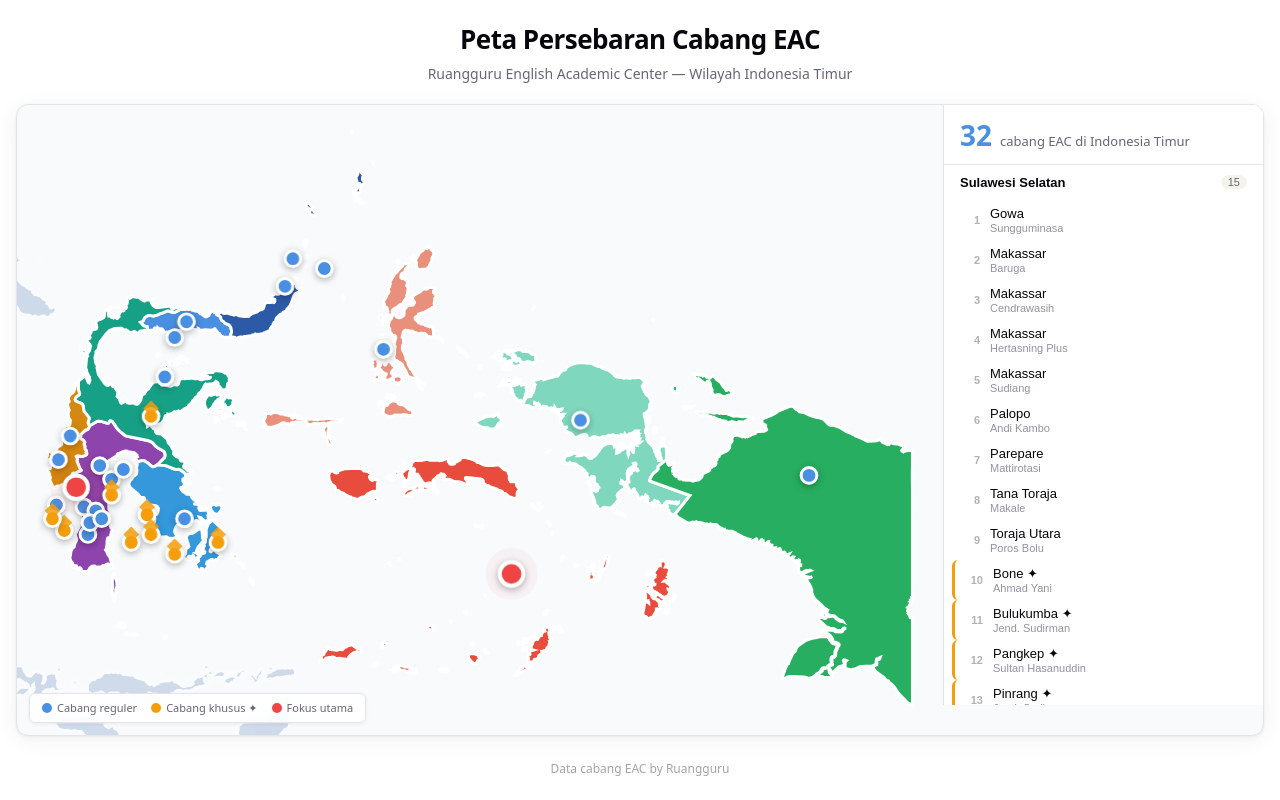
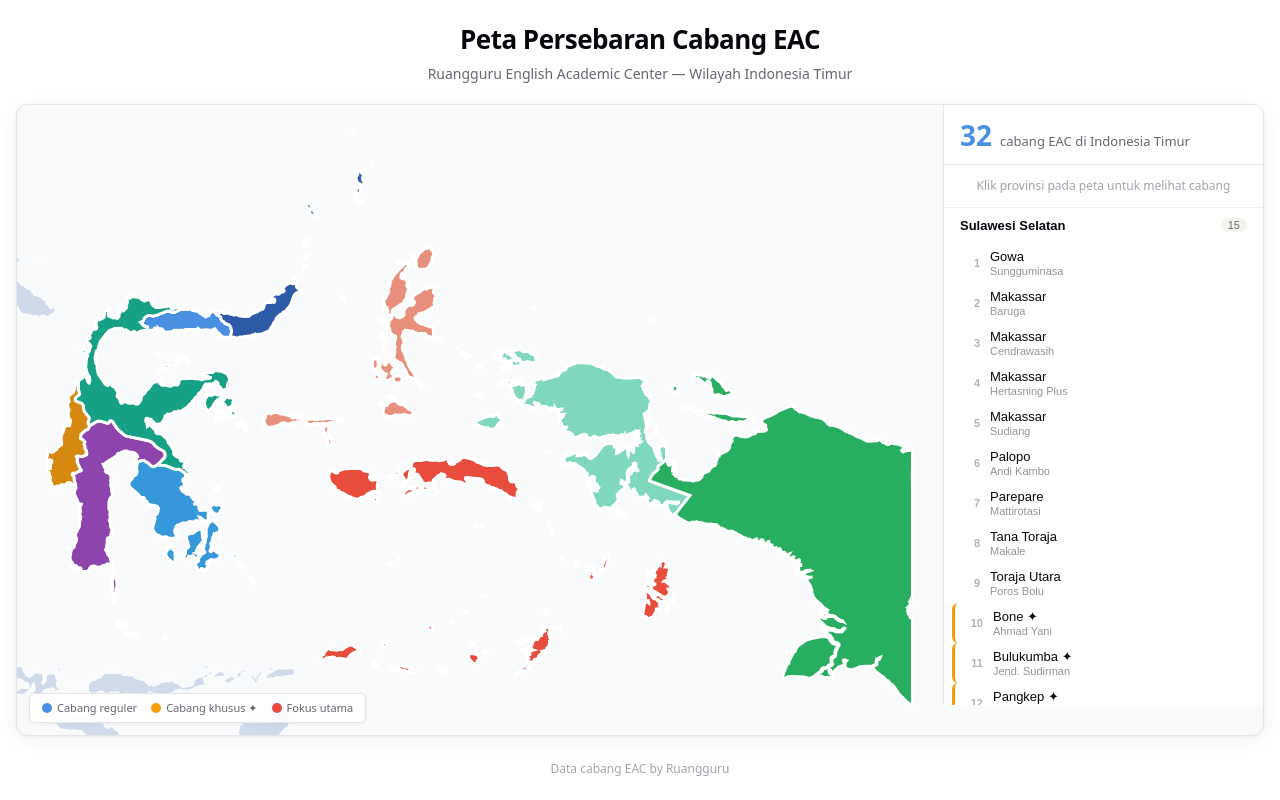
Before and after one commit to mrdevip15/maps-svg, a React (Vite) app in the folder map-app/: page / in a window 1280 px wide. Built offline with nearby package versions, Linux system fonts and the light colour scheme.

Commit message:
add zoom on region

```diff
--- a/map-app/src/App.css
+++ b/map-app/src/App.css
@@ -131,6 +131,54 @@
   }
 }
 
+@keyframes marker-appear {
+  0% {
+    opacity: 0;
+    transform: scale(0.3);
+  }
+  100% {
+    opacity: 1;
+    transform: scale(1);
+  }
+}
+
+/* ========== Zoom Back Button ========== */
+
+.zoom-back-btn {
+  position: absolute;
+  top: 12px;
+  left: 12px;
+  padding: 6px 14px;
+  border: 1px solid var(--border);
+  border-radius: 6px;
+  background: rgba(255, 255, 255, 0.9);
+  backdrop-filter: blur(6px);
+  font-size: 12px;
+  font-weight: 500;
+  color: var(--text-h);
+  cursor: pointer;
+  transition: background 0.15s ease, box-shadow 0.15s ease;
+  box-shadow: 0 1px 4px rgba(0, 0, 0, 0.06);
+  z-index: 3;
+  font-family: system-ui, sans-serif;
+}
+
+.zoom-back-btn:hover {
+  background: rgba(255, 255, 255, 1);
+  box-shadow: 0 2px 8px rgba(0, 0, 0, 0.1);
+}
+
+@media (prefers-color-scheme: dark) {
+  .zoom-back-btn {
+    background: rgba(22, 23, 29, 0.9);
+    border-color: var(--border);
+    color: var(--text-h);
+  }
+  .zoom-back-btn:hover {
+    background: rgba(30, 32, 40, 0.95);
+  }
+}
+
 /* ========== Legend ========== */
 
 .legend {
@@ -243,6 +291,16 @@
 .sidebar-summary span:last-child {
   font-size: 13px;
   color: var(--text);
+}
+
+/* Hint when no region selected */
+.sidebar-hint {
+  padding: 12px 16px;
+  font-size: 12px;
+  color: var(--text);
+  opacity: 0.6;
+  text-align: center;
+  border-bottom: 1px solid var(--border);
 }
 
 /* Region group */
--- a/map-app/src/components/InteractiveMap.tsx
+++ b/map-app/src/components/InteractiveMap.tsx
@@ -1,4 +1,4 @@
-import { useCallback, useMemo, useState, type MouseEvent } from "react";
+import { useCallback, useMemo, useState, useRef, useEffect, type MouseEvent } from "react";
 import { eacBranches, type EacBranch } from "../data/eacBranches";
 import { pathToProvince } from "../data/provinceMap";
 
@@ -15,7 +15,15 @@ interface SvgPath {
   index: number;
 }
 
+const DEFAULT_VB = { x: 500, y: 10, w: 470, h: 320 };
+
 const targetIndices = new Set(Object.keys(pathToProvince).map(Number));
+
+// Province path indices grouped by region code for click-outside detection
+const provinceIndexByCode = new Map<string, number>();
+for (const [idx, code] of Object.entries(pathToProvince)) {
+  provinceIndexByCode.set(code, Number(idx));
+}
 
 function parseSvgPaths(svgText: string): SvgPath[] {
   const regex = /<path[^>]*>/g;
@@ -60,13 +68,46 @@ function groupBranchesByRegion(branches: EacBranch[]) {
   );
 }
 
+/** Compute a viewBox that frames all branches in a region with padding. */
+function regionViewBox(branches: EacBranch[]): { x: number; y: number; w: number; h: number } {
+  const padding = 28;
+  const minX = Math.min(...branches.map((b) => b.x)) - padding;
+  const maxX = Math.max(...branches.map((b) => b.x)) + padding;
+  const minY = Math.min(...branches.map((b) => b.y)) - padding;
+  const maxY = Math.max(...branches.map((b) => b.y)) + padding;
+
+  // Maintain aspect ratio close to the default
+  const w = maxX - minX;
+  const h = maxY - minY;
+  const targetAspect = DEFAULT_VB.w / DEFAULT_VB.h;
+  let finalW = w;
+  let finalH = h;
+
+  if (w / h > targetAspect) {
+    finalH = w / targetAspect;
+  } else {
+    finalW = h * targetAspect;
+  }
+
+  const cx = (minX + maxX) / 2;
+  const cy = (minY + maxY) / 2;
+
+  return {
+    x: cx - finalW / 2,
+    y: cy - finalH / 2,
+    w: finalW,
+    h: finalH,
+  };
+}
+
 export default function InteractiveMap() {
   const [tooltip, setTooltip] = useState<TooltipData | null>(null);
   const [hoveredIdx, setHoveredIdx] = useState<number | null>(null);
-  const [hoveredRegionCode, setHoveredRegionCode] = useState<string | null>(null);
   const [selectedRegionCode, setSelectedRegionCode] = useState<string | null>(null);
   const [activeBranchId, setActiveBranchId] = useState<number | null>(null);
   const [svgRaw, setSvgRaw] = useState<string | null>(null);
+  const [currentVB, setCurrentVB] = useState(DEFAULT_VB);
+  const animRef = useRef<number | null>(null);
 
   if (typeof window !== "undefined" && !svgRaw) {
     fetch("/all_region.svg")
@@ -86,7 +127,51 @@ export default function InteractiveMap() {
     []
   );
 
-  const activeRegionCode = hoveredRegionCode ?? selectedRegionCode;
+  // Pre-compute viewboxes per region
+  const viewBoxByRegion = useMemo(() => {
+    const map: Record<string, { x: number; y: number; w: number; h: number }> = {};
+    for (const group of branchGroups) {
+      map[group.regionCode] = regionViewBox(group.branches);
+    }
+    return map;
+  }, [branchGroups]);
+
+  // Smoothly animate viewBox transition
+  useEffect(() => {
+    const target = selectedRegionCode ? viewBoxByRegion[selectedRegionCode] : DEFAULT_VB;
+
+    const animate = () => {
+      setCurrentVB((prev) => {
+        const dx = target.x - prev.x;
+        const dy = target.y - prev.y;
+        const dw = target.w - prev.w;
+        const dh = target.h - prev.h;
+
+        if (Math.abs(dx) < 0.3 && Math.abs(dy) < 0.3 && Math.abs(dw) < 0.3 && Math.abs(dh) < 0.3) {
+          return target;
+        }
+
+        return {
+          x: prev.x + dx * 0.12,
+          y: prev.y + dy * 0.12,
+          w: prev.w + dw * 0.12,
+          h: prev.h + dh * 0.12,
+        };
+      });
+
+      animRef.current = requestAnimationFrame(animate);
+    };
+
+    animRef.current = requestAnimationFrame(animate);
+    return () => {
+      if (animRef.current !== null) cancelAnimationFrame(animRef.current);
+    };
+  }, [selectedRegionCode, viewBoxByRegion]);
+
+  const selectedBranches = useMemo(
+    () => (selectedRegionCode ? branchesByRegion[selectedRegionCode] ?? [] : []),
+    [selectedRegionCode, branchesByRegion]
+  );
 
   const moveTooltip = useCallback((e: MouseEvent) => {
     setTooltip((prev) => (prev ? { ...prev, x: e.clientX + 14, y: e.clientY - 10 } : null));
@@ -99,7 +184,6 @@ export default function InteractiveMap() {
 
       if (regionCode && regionBranches?.length) {
         setHoveredIdx(idx);
-        setHoveredRegionCode(regionCode);
         setTooltip({
           title: regionBranches[0].region,
           lines: [`${regionBranches.length} cabang EAC`],
@@ -113,8 +197,23 @@ export default function InteractiveMap() {
 
   const handleProvinceLeave = useCallback(() => {
     setHoveredIdx(null);
-    setHoveredRegionCode(null);
     setTooltip(null);
+  }, []);
+
+  const handleProvinceClick = useCallback((idx: number) => {
+    const regionCode = pathToProvince[idx];
+    if (regionCode) {
+      setSelectedRegionCode((current) => (current === regionCode ? null : regionCode));
+    }
+  }, []);
+
+  // Click on SVG background (non-province) to deselect
+  const handleSvgBgClick = useCallback((e: MouseEvent<SVGSVGElement>) => {
+    // Only if clicking directly on the svg or a non-target path
+    const target = e.target as SVGElement;
+    if (target.tagName === "svg" || target.tagName === "rect") {
+      setSelectedRegionCode(null);
+    }
   }, []);
 
   const handleMarkerEnter = useCallback((branch: EacBranch, e: MouseEvent) => {
@@ -136,15 +235,23 @@ export default function InteractiveMap() {
     setSelectedRegionCode((current) => (current === regionCode ? null : regionCode));
   }, []);
 
+  const viewBoxStr = `${currentVB.x} ${currentVB.y} ${currentVB.w} ${currentVB.h}`;
+
   return (
     <div className="map-layout">
       <div className="map-container" onMouseMove={tooltip ? moveTooltip : undefined}>
-        <svg viewBox="500 10 470 320" preserveAspectRatio="xMinYMin" className="map-svg">
+        <svg
+          viewBox={viewBoxStr}
+          preserveAspectRatio="xMidYMid meet"
+          className="map-svg"
+          onClick={handleSvgBgClick}
+        >
           {paths.map(({ d, fill, index }) => {
             const regionCode = pathToProvince[index];
             const isTarget = targetIndices.has(index);
-            const isHovered = index === hoveredIdx || (!!activeRegionCode && regionCode === activeRegionCode);
-            const isDimmed = activeRegionCode !== null && regionCode !== activeRegionCode;
+            const isSelected = selectedRegionCode !== null && regionCode === selectedRegionCode;
+            const isHovered = index === hoveredIdx;
+            const isDimmed = selectedRegionCode !== null && regionCode !== selectedRegionCode;
 
             return (
               <path
@@ -153,34 +260,41 @@ export default function InteractiveMap() {
                 fill={fill}
                 stroke="#ffffff"
                 strokeWidth={1.5}
-                className={isHovered ? "province-active" : undefined}
+                className={isSelected || isHovered ? "province-active" : undefined}
                 style={{
                   cursor: isTarget ? "pointer" : "default",
-                  opacity: activeRegionCode !== null ? (isHovered ? 1 : isTarget ? 0.32 : 0.12) : isTarget ? 1 : 0.2,
-                  filter: isDimmed ? "grayscale(0.25)" : undefined,
+                  opacity: selectedRegionCode !== null
+                    ? isSelected ? 1 : isTarget ? 0.25 : 0.1
+                    : isTarget ? 1 : 0.2,
+                  filter: isDimmed ? "grayscale(0.3)" : undefined,
+                  transition: "opacity 0.3s ease, filter 0.3s ease",
                 }}
                 onMouseEnter={isTarget ? (e) => handleProvinceEnter(index, e) : undefined}
                 onMouseLeave={isTarget ? handleProvinceLeave : undefined}
+                onClick={isTarget ? (e) => {
+                  e.stopPropagation();
+                  handleProvinceClick(index);
+                } : undefined}
               />
             );
           })}
 
-          {eacBranches.map((branch) => {
+          {/* Only show markers when a region is selected */}
+          {selectedBranches.map((branch) => {
             const isBranchActive = branch.id === activeBranchId;
-            const isRegionActive = activeRegionCode === branch.regionCode;
-            const shouldDim = activeRegionCode !== null && !isRegionActive;
 
             return (
               <g
                 key={branch.id}
                 className={`branch-marker${branch.special ? " special" : ""}${branch.highlighted ? " highlighted" : ""}${
-                  isBranchActive || isRegionActive ? " active" : ""
-                }${shouldDim ? " dimmed" : ""}`}
+                  isBranchActive ? " active" : ""
+                }`}
+                style={{ opacity: 1, animation: "marker-appear 0.3s ease forwards" }}
                 onMouseEnter={(e) => handleMarkerEnter(branch, e)}
                 onMouseLeave={handleMarkerLeave}
-                onClick={() => {
+                onClick={(e) => {
+                  e.stopPropagation();
                   setActiveBranchId(branch.id);
-                  setSelectedRegionCode(branch.regionCode);
                 }}
               >
                 {branch.highlighted && <circle className="marker-pulse" cx={branch.x} cy={branch.y} r="8" />}
@@ -200,6 +314,17 @@ export default function InteractiveMap() {
             );
           })}
         </svg>
+
+        {/* Back button when zoomed */}
+        {selectedRegionCode && (
+          <button
+            type="button"
+            className="zoom-back-btn"
+            onClick={() => setSelectedRegionCode(null)}
+          >
+            ← Kembali ke peta utama
+          </button>
+        )}
 
         <div className="legend" aria-label="Legenda marker cabang">
           <div className="legend-item"><span className="legend-dot regular" /> Cabang reguler</div>
@@ -223,8 +348,15 @@ export default function InteractiveMap() {
           <span>cabang EAC di Indonesia Timur</span>
         </div>
 
+        {!selectedRegionCode && (
+          <div className="sidebar-hint">Klik provinsi pada peta untuk melihat cabang</div>
+        )}
+
         {branchGroups.map((group) => (
-          <section className="sidebar-region" key={group.regionCode}>
+          <section
+            className={`sidebar-region${selectedRegionCode === group.regionCode ? " expanded" : ""}`}
+            key={group.regionCode}
+          >
             <button
               type="button"
               className={`sidebar-region-header${selectedRegionCode === group.regionCode ? " active" : ""}`}
@@ -242,7 +374,11 @@ export default function InteractiveMap() {
                   className={`sidebar-branch${branch.special ? " special" : ""}${branch.highlighted ? " highlighted" : ""}${
                     activeBranchId === branch.id ? " active" : ""
                   }`}
-                  onMouseEnter={() => setActiveBranchId(branch.id)}
+                  onMouseEnter={() => {
+                    setActiveBranchId(branch.id);
+                    if (selectedRegionCode === branch.regionCode) return;
+                    setSelectedRegionCode(branch.regionCode);
+                  }}
                   onMouseLeave={() => setActiveBranchId(null)}
                   onFocus={() => setActiveBranchId(branch.id)}
                   onBlur={() => setActiveBranchId(null)}
```
